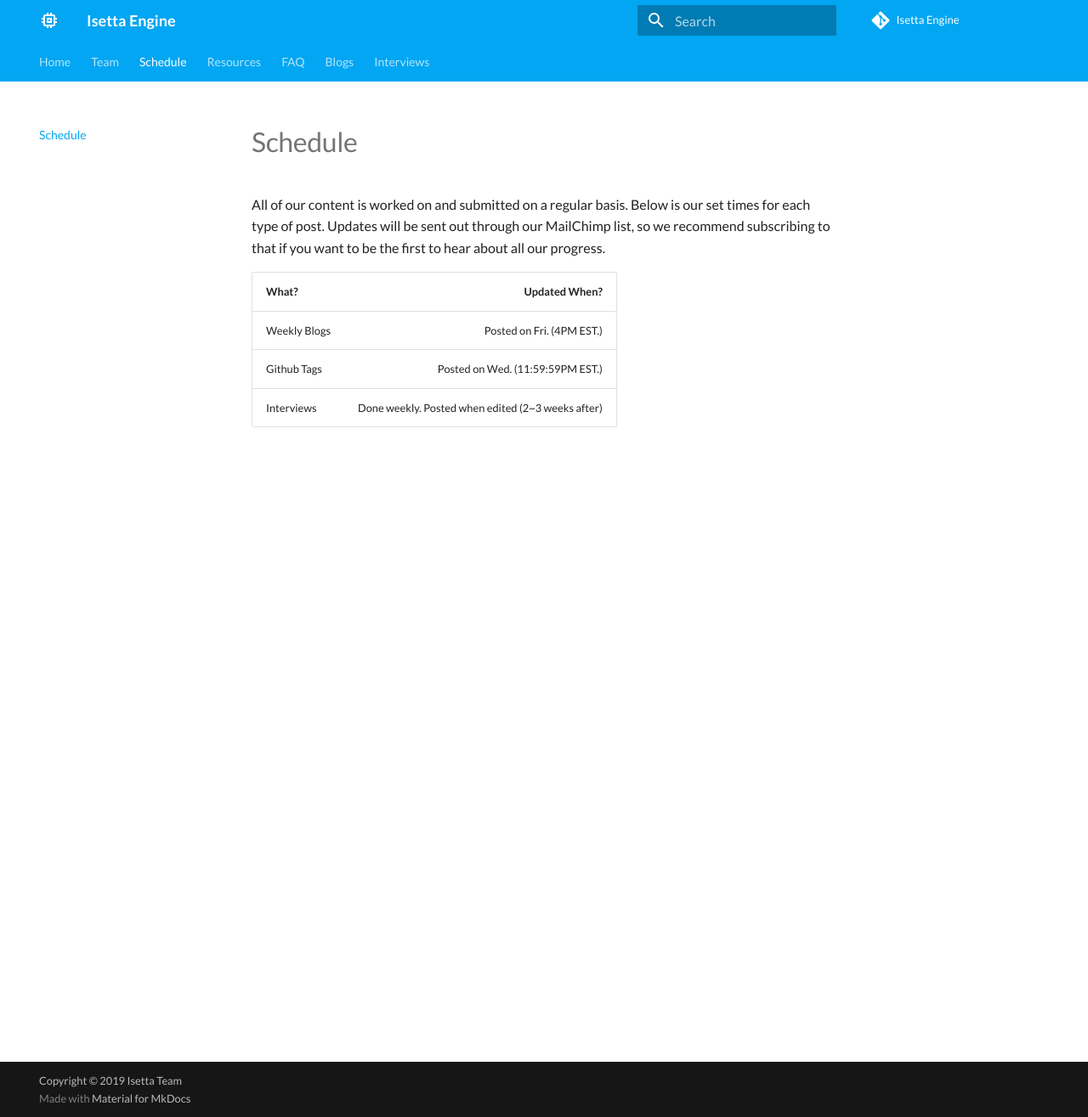
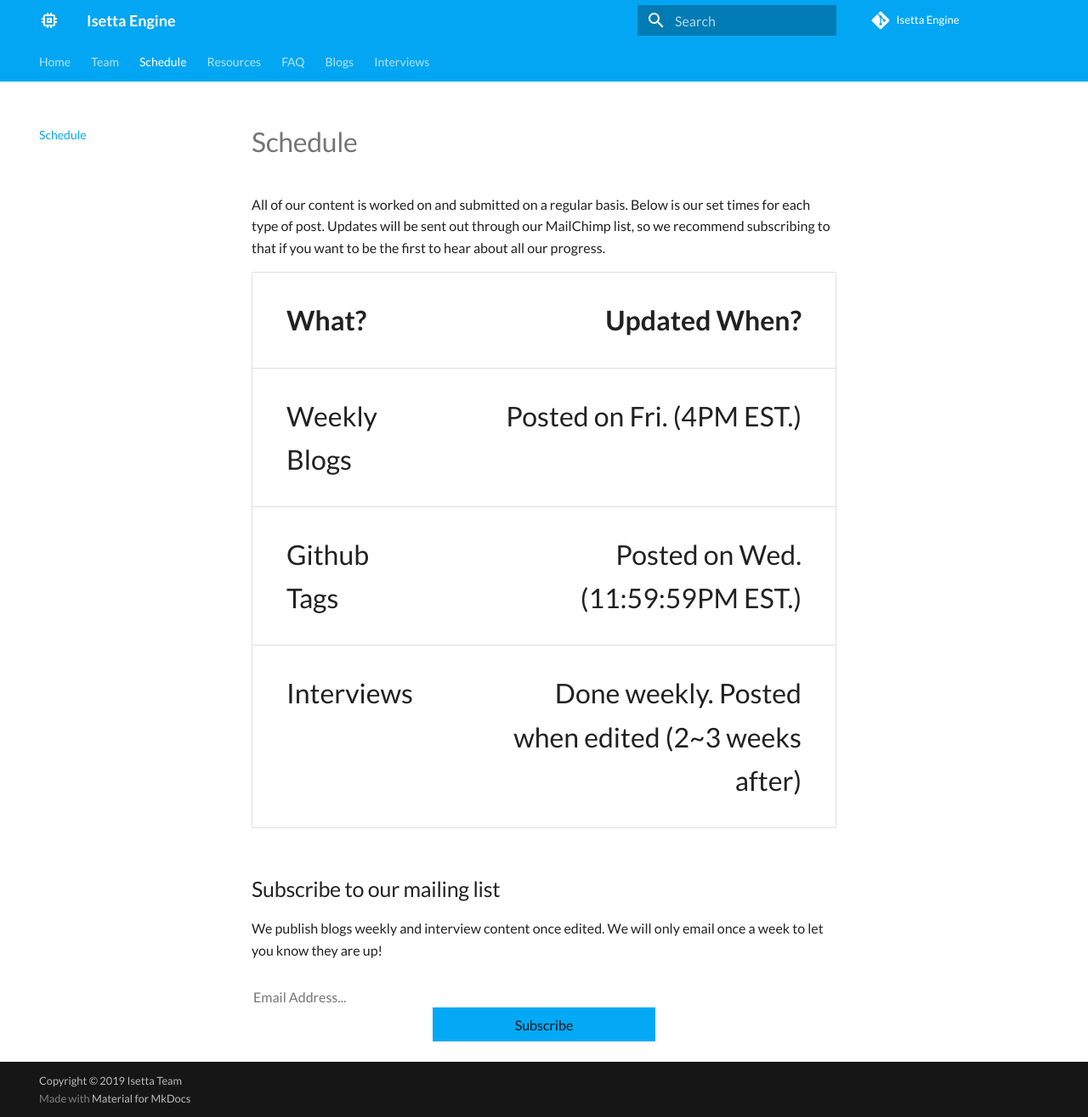
Before and after one commit to Isetta-Team/Isetta-Website-Raw, an MkDocs documentation site: the page built from docs/schedule.md, in a window 1280 px wide and 1315 px high. Shown: the whole window at 85% size. Built offline with MkDocs 1.6.1 and Material for MkDocs 9.7.7, drawn with Linux system fonts in a browser that asks for light colours; comment, search, counter and statistics services are not loaded.

Commit message:
Updated schedule page

```diff
--- a/docs/extra.css
+++ b/docs/extra.css
@@ -66,3 +66,12 @@ h1, h2, h3, h4 {
 	border: 0;
   }
 /*#endregion*/
+
+
+article .md-typeset__table {
+	width: 100% !important;
+}
+
+article .md-typeset__table table th, article .md-typeset__table table td{
+	font-size: 1.6rem;
+}
--- a/docs/schedule.md
+++ b/docs/schedule.md
@@ -7,3 +7,30 @@ All of our content is worked on and submitted on a regular basis. Below is our s
 | Weekly Blogs | Posted on Fri. (4PM EST.) |
 | Github Tags  | Posted on Wed. (11:59:59PM EST.) |
 | Interviews   | Done weekly. Posted when edited (2~3 weeks after) |
+
+<!-- Begin MailChimp Signup Form -->
+<link href="//cdn-images.mailchimp.com/embedcode/classic-10_7.css" rel="stylesheet" type="text/css">
+<div id="mc_embed_signup">
+	<form action="https://isetta.us19.list-manage.com/subscribe/post?u=1d83cb806c55e205be26db856&amp;id=860c7d79cf" method="post" id="mc-embedded-subscribe-form" name="mc-embedded-subscribe-form" class="validate" target="_blank" novalidate>
+	    <div id="mc_embed_signup_scroll">
+			<h2>Subscribe to our mailing list</h2>
+			<p style="margin-bottom: -22px;">We publish blogs weekly and interview content once edited. We will only email once a week to let you know they are up!</p>
+			<br><br>
+			<div class="mc-field-group">
+				<label for="mce-EMAIL"> </label>
+				<input type="email" placeholder="Email Address..." name="EMAIL" class="required email" id="mce-EMAIL">
+			</div>
+			<div id="mce-responses" class="clear">
+				<div class="response" id="mce-error-response" style="display:none"></div>
+				<div class="response" id="mce-success-response" style="display:none"></div>
+			</div>
+		    <div style="position: absolute; left: -5000px;" aria-hidden="true">
+		    	<input type="text" name="b_1d83cb806c55e205be26db856_860c7d79cf" tabindex="-1" value="">
+		    </div>
+		    <div class="clear" id="submit-button">
+		    	<input type="submit" value="Subscribe" name="subscribe" id="mc-embedded-subscribe" class="button">
+		    </div>
+	    </div>
+	</form>
+</div>
+<!--End mc_embed_signup-->
```
